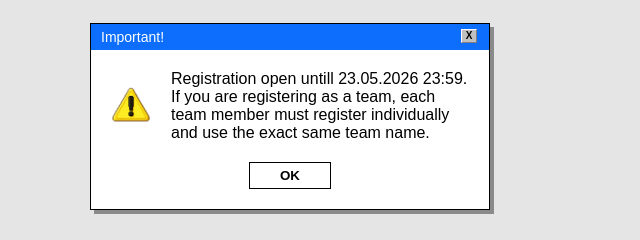
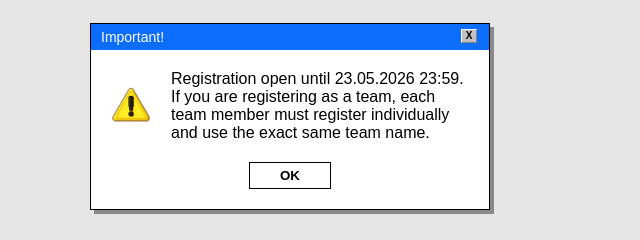
Before and after one commit to mariakamenskaya-pm/Hackathon-Webseite-Juni-2026, a plain HTML site: page index.html in a window 1280 px wide. Shown: the part 2140-2380 px from the top of the page, 350-990 px from the left. Drawn offline with Linux system fonts and the light colour scheme.

Commit message:
fixing "until" grammar

```diff
--- a/index.html
+++ b/index.html
@@ -603,7 +603,7 @@
 						"Unfortunately, we are unable to provide accommodation. However, during registration you can indicate whether you would like to be introduced to local participants who may be open to hosting.",
 					alertTitle: "Important!",
 					alertText:
-						"Registration open untill 23.05.2026 23:59. If you are registering as a team, each team member must register individually and use the exact same team name.",
+						"Registration open until 23.05.2026 23:59. If you are registering as a team, each team member must register individually and use the exact same team name.",
 					ok: "OK",
 					signup: "Apply here",
 					organizer: "Organizer",
```
